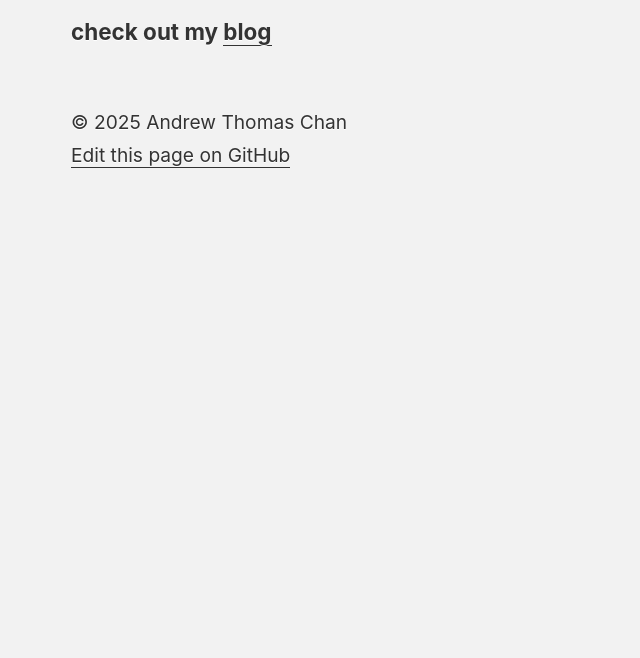
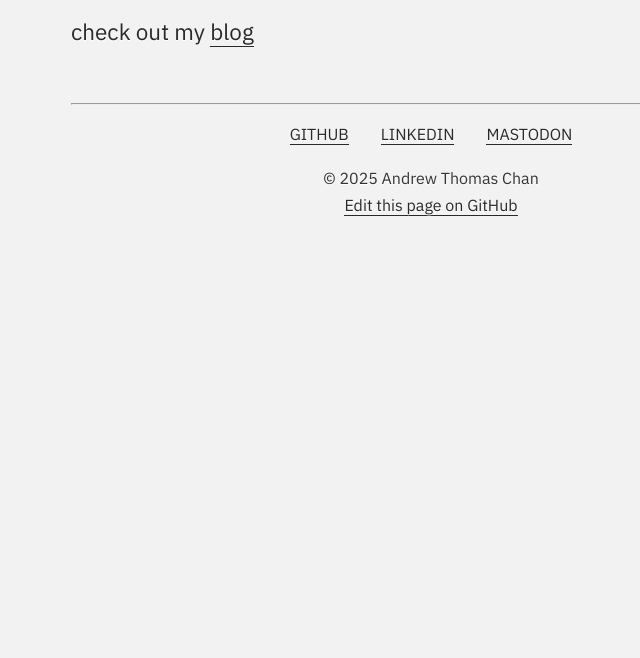
Before and after one commit to andrewtchan/andrewtchan.github.io, an Eleventy site: page index.html in a window 1280 px wide. Shown: the part 142-800 px from the top of the page, without its empty margins (209-849 px from the left). Built offline with nearby package versions, Linux system fonts and the light colour scheme; Eleventy itself is replaced by a stand-in of ours; files that its build step writes are made by us from their sources.

Commit message:
feat: added custom font
got greedy. updated some styling and added social links

```diff
--- a/_includes/base.html
+++ b/_includes/base.html
@@ -4,6 +4,10 @@
     <meta charset="UTF-8" />
     <meta name="viewport" content="width=device-width, initial-scale=1.0" />
 
+    <title>{% if title %}{{ config.title }} - {{ title }}{% else %}{{ config.title }}{% endif %}</title>
+    <meta name="description" content="{% if description %}{{ description }}{% else %}{{ config.description }}{% endif %}" />
+
+    <!-- favicons -->
     <link
       rel="icon"
       type="image/png"
@@ -20,15 +24,23 @@
     <meta name="apple-mobile-web-app-title" content="andrewtchan.com" />
     <link rel="manifest" href="/assets/icons/site.webmanifest" />
 
+    <!-- styles -->
     <link rel="stylesheet" href="/assets/css/base.css">
+    <link rel="preconnect" href="https://fonts.googleapis.com">
+    <link rel="preconnect" href="https://fonts.gstatic.com" crossorigin>
+    <link href="https://fonts.googleapis.com/css2?family=IBM+Plex+Sans&family=Playfair+Display&display=swap" rel="stylesheet">
 
-    <title>{% if title %}{{ config.title }} - {{ title }}{% else %}{{ config.title }}{% endif %}</title>
-    <meta name="description" content="{% if description %}{{ description }}{% else %}{{ config.description }}{% endif %}" />
   </head>
   <body>
     {{ content }}
     <footer>
       <br>
+      <hr>
+      <ul>
+        <li><a href="https://github.com/andrewtchan" target="_blank">GitHub</a></li>
+        <li><a href="https://www.linkedin.com/in/andrewtchan9/" target="_blank">LinkedIn</a></li>
+        <li><a href="https://techtoots.com/@andrewtchan" target="_blank">Mastodon</a></li>
+      </ul>
       © 2025 Andrew Thomas Chan
       <br>
       <a href="https://github.com/andrewtchan/www/blob/main/{{ page.inputPath }}" target="_blank">Edit this page on GitHub</a>
--- a/assets/css/base.css
+++ b/assets/css/base.css
@@ -5,8 +5,8 @@
 body {
   margin: 5% auto;
   background: #f2f2f2;
-  color: #333333;
-  font-family: -apple-system, BlinkMacSystemFont, avenir next, avenir, segoe ui,
+  color: #292929;
+  font-family: 'IBM Plex Sans', -apple-system, BlinkMacSystemFont, avenir next, avenir, segoe ui,
     helvetica neue, Cantarell, Ubuntu, roboto, noto, helvetica, arial,
     sans-serif;
   font-size: 1.2rem;
@@ -18,8 +18,8 @@ code {
   background: white;
 }
 a {
-  border-bottom: 1px solid #333333;
-  color: #333333;
+  border-bottom: 1px solid #292929;
+  color: #292929;
   text-decoration: none;
 }
 a:hover {
@@ -38,6 +38,37 @@ time {
   font-size: 1rem;
   font-style: italic;
 }
+h1,h2,h3,h4,h5,h6 {
+  font-weight: 400;
+  line-height: 1.3;
+}
+h1 {
+  font-size: 2.25rem;
+}
+footer {
+  text-align: center;
+  font-size: 1rem;
+  color: #343434;
+}
+footer ul {
+  display: flex;
+  flex: row;
+  justify-content: center;
+  align-items: center;
+  list-style: none;
+  padding-left: 0px;
+}
+footer li {
+  text-transform: uppercase;
+  margin-right: 2rem;
+}
+footer li:last-child {
+  margin-right: 0;
+}
+
+.intro {
+  font-size: 3rem;
+}
 
 @media only screen and (max-width: 64em) {
   body {
--- a/index.html
+++ b/index.html
@@ -3,7 +3,7 @@ layout: base.html
 ---
 
 <header>
-  <h1>👋 Hi, I'm Andrew.</h1>
+  <h1 class="intro">Hi, I'm Andrew.</h1>
 </header>
 <main>
   <h3>check out my <a href="/blog">blog</a></h3>
```
